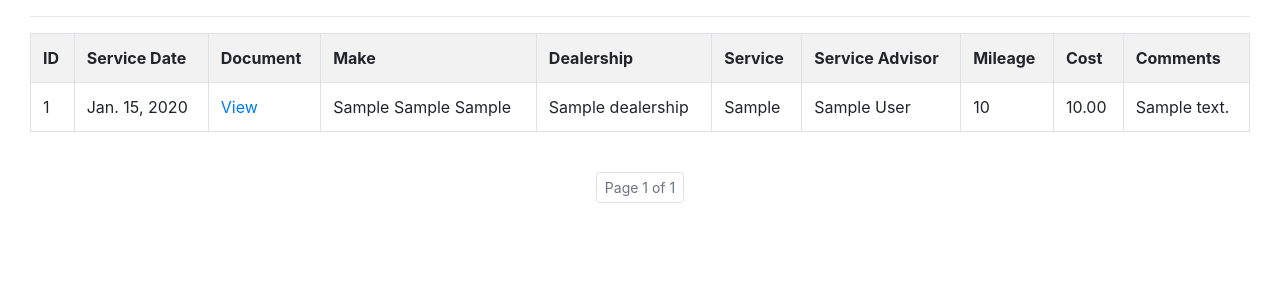
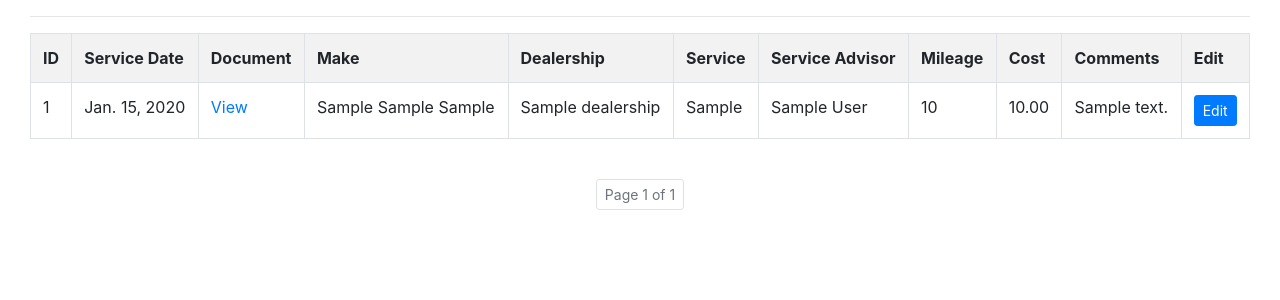
Before and after one commit to MKing301/django-mult-app, a Django app: page /autos/log/ in a window 1280 px wide. Shown: the part 118-418 px from the top of the page. Run offline with Django 3.2, Linux system fonts and the light colour scheme; tables that the repository leaves empty hold one stand-in row (values such as "Sample post"); some libraries are stand-ins or nearby versions.

Commit message:
Add edit btn w/ placeholder link to log template

```diff
--- a/project/templates/automotive/log.html
+++ b/project/templates/automotive/log.html
@@ -19,6 +19,7 @@
         		<th class="fit">Mileage</th>
     			<th class="fit">Cost</th>
     			<th class="fit">Comments</th>
+                <th class="fit">Edit</th>
         	</tr>
         	{% for service in services %}
         		<tr>
@@ -44,8 +45,12 @@
             			<td class="fit">{{service.mileage}}</td>
         				<td class="fit">{{service.cost}}</td>
         				<td class="fit">{{service.comments}}</td>
+                        <td class="fit">
+                            <a href="#" class="btn btn-primary btn-sm">
+                                Edit
+                            </a>
+                        </td>
         		</tr>
-
         	{% endfor %}
         </table>
         <br>
```
Lines whose indentation alone changed are shown as unchanged.
